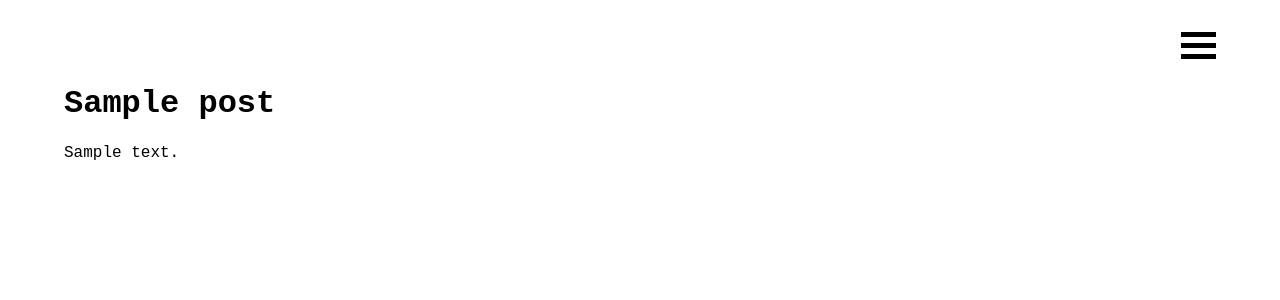
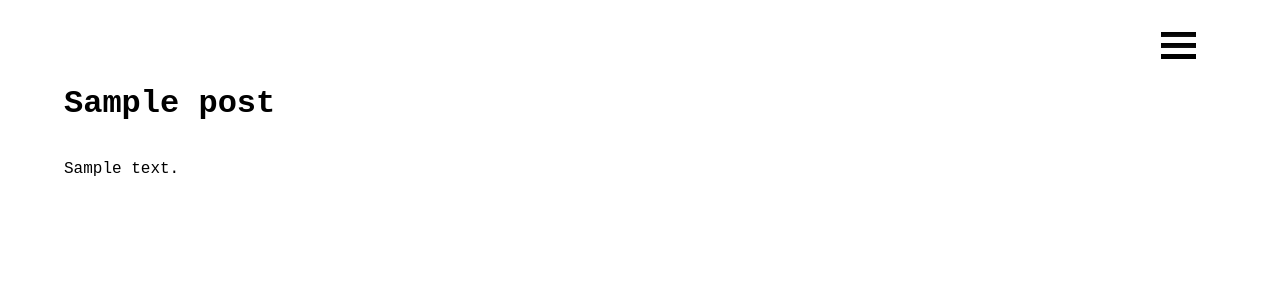
Before and after one commit to ben2613/reasondigital-wordpress-task, a WordPress theme: template themes/wordpressonly/single.php in a window 1280 px wide. Shown: the top 300 px of the page. Run offline with PHP 8.4 and a stand-in for WordPress, Linux system fonts and the light colour scheme; the site name, menu and one post (Sample post) are stand-ins, and other content is empty.

Commit message:
Finished Wordpress Only part

```diff
--- a/themes/wordpressonly/header.php
+++ b/themes/wordpressonly/header.php
@@ -29,7 +29,7 @@
           <a href="<?php bloginfo('url'); ?>"><img src="<?php echo get_site_icon_url(40) ?>" alt="Site Icon"></a>
           <?php endif; // has_site_icon ?>
         </div>
-        <input type="checkbox" id="menu-toggle">
+        <input type="checkbox" id="menu-toggle" <?php echo is_category() ? 'checked' : ''; ?>>
         <div class="menu-expand">
           <div class="site-info">
             <h1 class="site-title"><?php bloginfo('name');?></h1>
--- a/themes/wordpressonly/single.php
+++ b/themes/wordpressonly/single.php
@@ -9,8 +9,9 @@
 * @since Twenty Twenty-One 1.0
 */
 
-get_header();
-
+get_header(); ?>
+<div class="article-single">
+<?php
 /* Start the Loop */
 while ( have_posts() ) :
   the_post();
@@ -29,5 +30,7 @@
   </article><!-- #post-<?php the_ID(); ?> -->
   <?php
 endwhile; // End of the loop.
-
+?>
+</div> <!-- article-single -->
+<?php
 get_footer();
--- a/themes/wordpressonly/style.css
+++ b/themes/wordpressonly/style.css
@@ -29,6 +29,18 @@
   color: initial;
 }
 
+header.page-header, main {
+  position: relative;
+}
+
+header.page-header {
+  z-index: 1;
+}
+
+main {
+  z-index: 0;
+}
+
 #icon-n-menu {
   display: -webkit-box;
   display: -ms-flexbox;
@@ -49,12 +61,15 @@
 
 #icon-n-menu #menu-icon {
   cursor: pointer;
+  padding-right: 20px;
 }
 
 #icon-n-menu #menu-icon div {
   width: 35px;
   height: 5px;
   background-color: black;
+  -webkit-box-shadow: 0px 0px 10px white;
+          box-shadow: 0px 0px 10px white;
   margin: 6px 0;
 }
 
@@ -134,4 +149,23 @@
 .article-container article a[rel="category"] {
   font-size: small;
 }
+
+.article-single .entry-content {
+  margin-top: -130px;
+  display: -webkit-box;
+  display: -ms-flexbox;
+  display: flex;
+}
+
+.article-single .entry-content p {
+  width: 35%;
+  padding-top: 130px;
+}
+
+.article-single .entry-content img {
+  width: 65%;
+  height: 100%;
+  -o-object-fit: cover;
+     object-fit: cover;
+}
 /*# sourceMappingURL=style.css.map */
--- a/themes/wordpressonly/style.scss
+++ b/themes/wordpressonly/style.scss
@@ -26,6 +26,17 @@
   }
 }
 
+header.page-header, main {
+  position: relative;
+}
+
+header.page-header {
+  z-index: 1;
+}
+main {
+  z-index: 0;
+}
+
 #icon-n-menu {
   display: flex;
   flex-direction: row-reverse;
@@ -37,10 +48,12 @@
   #menu-icon
   {
     cursor: pointer;
+    padding-right: 20px;
     div{
       width: 35px;
       height: 5px;
       background-color: black;
+      box-shadow: 0px 0px 10px white;
       margin: 6px 0;
     }
   }
@@ -99,3 +112,21 @@
     }
   }
 }
+
+$margin: 130px;
+$pWidth: 35%;
+.article-single {
+  .entry-content {
+    margin-top: -$margin;
+    display: flex;
+    p {
+      width: $pWidth;
+      padding-top: $margin;
+    }
+    img {
+      width: 100% - $pWidth;
+      height: 100%;
+      object-fit: cover;
+    }
+  }
+}
```
Also changed, not shown: 1 other file.
